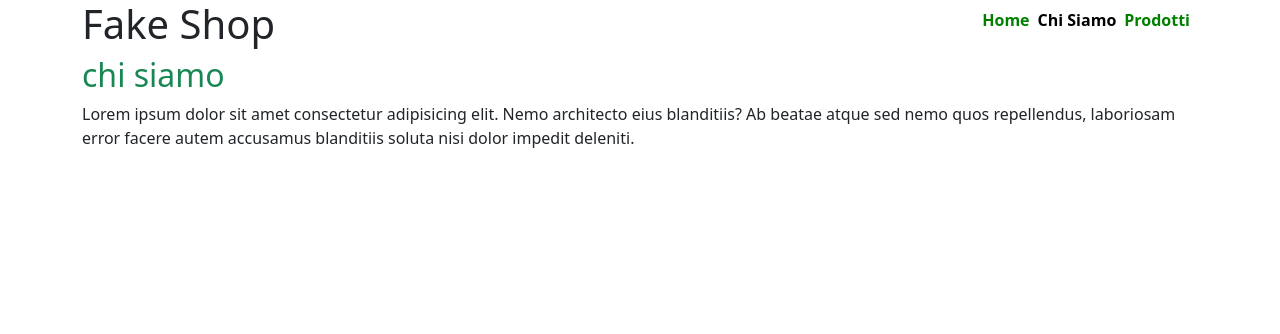
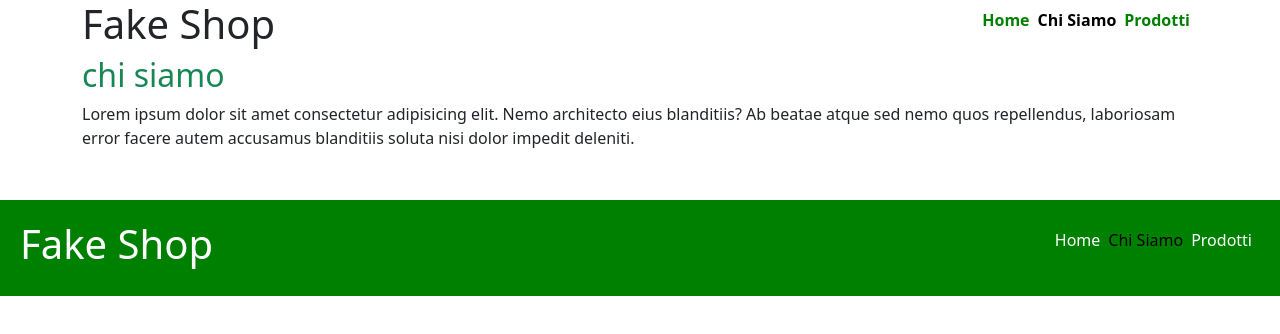
Before and after one commit to Marco-Bacci/react-router, a React (Vite) app: page /about in a window 1280 px wide. Shown: the top 334 px of the page. Built offline with nearby package versions, Linux system fonts and the light colour scheme.

Commit message:
feat: add footer

```diff
--- /dev/null
+++ b/src/components/Footer.jsx
@@ -0,0 +1,23 @@
+import { NavLink } from "react-router-dom"
+const Footer = () => {
+  return (
+    <footer>
+      <div className="d-flex align-items-center justify-content-between">
+              <h1 className="me-3">Fake Shop</h1>
+              <ul className="list-unstyled d-flex">
+                <li className="me-2">
+                  <NavLink to="/"> Home </NavLink>
+                </li>
+                <li className="me-2">
+                  <NavLink to="/about"> Chi Siamo </NavLink>
+                </li>
+                <li className="me-2">
+                  <NavLink to="/products"> Prodotti </NavLink>
+                </li>
+              </ul>
+            </div>
+    </footer>
+  )
+}
+
+export default Footer
--- a/src/index.css
+++ b/src/index.css
@@ -35,3 +35,15 @@ li a.active {
 .card:hover .overlay{
 opacity: 1;
 }
+
+footer{
+  margin-top: 50px;
+  padding: 20px;
+  color: white;
+  background-color: green;
+}
+
+footer a {
+  text-decoration: none;
+  color: white;
+}
--- a/src/layouts/DefaultLayout.jsx
+++ b/src/layouts/DefaultLayout.jsx
@@ -1,3 +1,4 @@
+import Footer from "../components/footer"
 import Header from "../components/Header"
 import { Outlet } from "react-router-dom"
 const DefaultLayout = () => {
@@ -5,6 +6,7 @@ const DefaultLayout = () => {
    <>
    <Header/>
    <Outlet/>
+   <Footer/>
    </>
   )
 }
--- a/src/pages/About.jsx
+++ b/src/pages/About.jsx
@@ -3,7 +3,7 @@ const About = () => {
   return (
     <div className="container">
       <h2 className="text-success">chi siamo</h2>
-      <p>Lorem ipsum dolor sit amet consectetur adipisicing elit. Nemo architecto eius blanditiis? Ab beatae atque sed nemo quos repellendus, laboriosam error facere autem accusamus blanditiis soluta nisi dolor impedit deleniti.</p>
+      <p>Lorem ipsum dolor sit amet consectetur adipisicing elit. Nemo architecto eius blanditiis? Ab beatae atque sed nemo quos repellendus, laboriosam error facere autem accusamus blanditiis soluta nisi dolor impedit deleniti. </p>
     </div>
   )
 }
```
